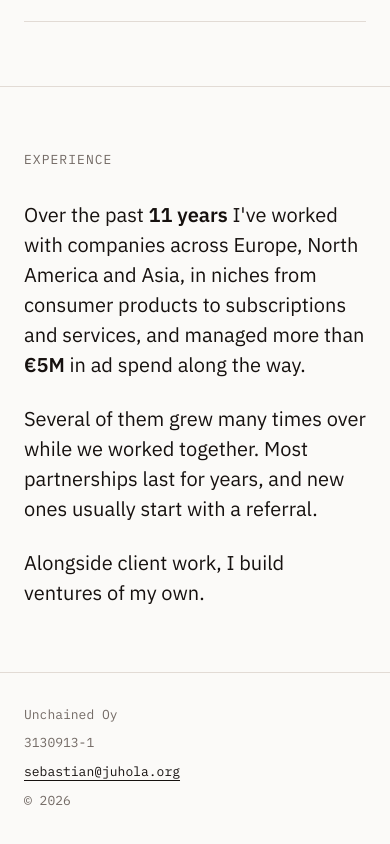
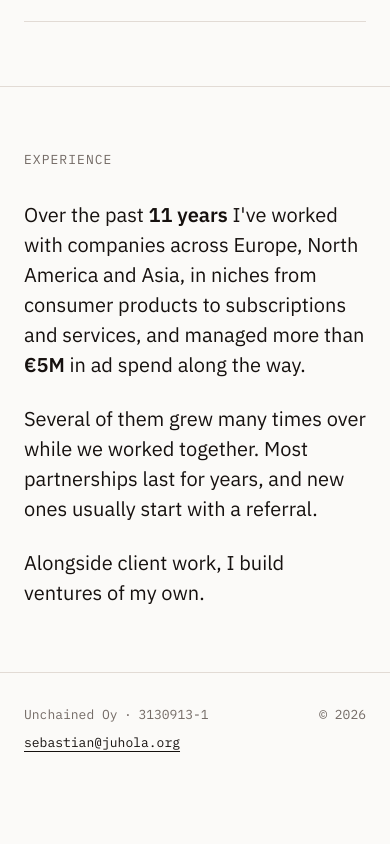
Before and after one commit to sebastianjuhola/juhola-site, a plain HTML site: page index.html in a window 390 px wide. Shown: the part 1794-2638 px from the top of the page. After the commit the page ends 2580 px from the top, so only its background shows below. Drawn offline with Linux system fonts and the light colour scheme.

Commit message:
Compact footer on phones

```diff
--- a/index.html
+++ b/index.html
@@ -102,9 +102,10 @@ a:focus-visible{outline:2px solid var(--ink);outline-offset:4px}
   .area .num{margin-bottom:16px}
   .area p{margin-top:8px;font-size:17px}
   .experience{font-size:20px}
-  .site-footer .wrap{flex-direction:column;gap:8px}
-  .site-footer .company{display:flex;flex-direction:column;gap:8px}
-  .site-footer .sep{display:none}
+  .site-footer .wrap{flex-wrap:nowrap;align-items:flex-start;gap:16px}
+  .site-footer .company{display:block}
+  .site-footer .sep-mail{display:none}
+  .site-footer .company a{display:block;width:max-content;margin-top:8px}
 }
 </style>
 </head>
@@ -172,7 +173,7 @@ a:focus-visible{outline:2px solid var(--ink);outline-offset:4px}
 
 <footer class="site-footer">
   <div class="wrap">
-    <span class="company"><span>Unchained Oy</span><span class="sep">·</span><span>3130913-1</span><span class="sep">·</span><a href="mailto:sebastian@juhola.org">sebastian@juhola.org</a></span>
+    <span class="company"><span>Unchained Oy</span><span class="sep">·</span><span>3130913-1</span><span class="sep sep-mail">·</span><a href="mailto:sebastian@juhola.org">sebastian@juhola.org</a></span>
     <span>© 2026</span>
   </div>
 </footer>
```
